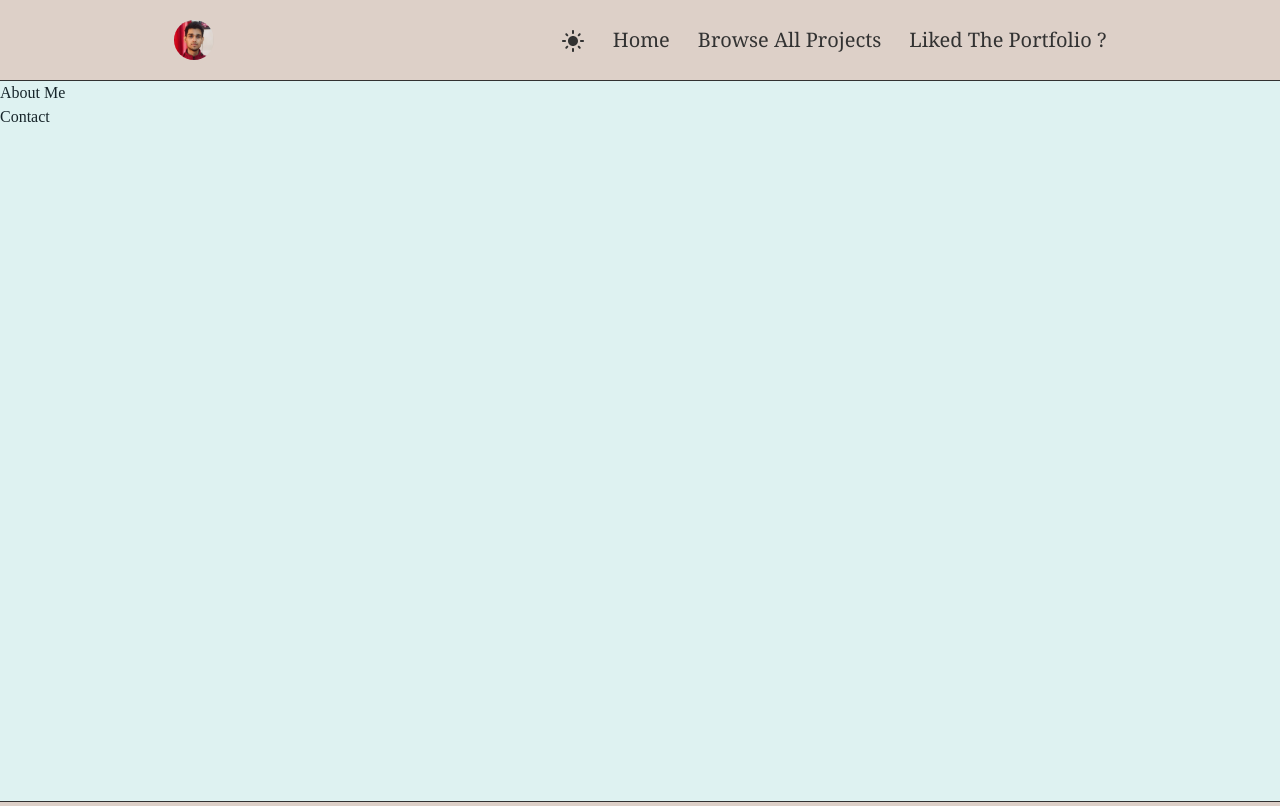
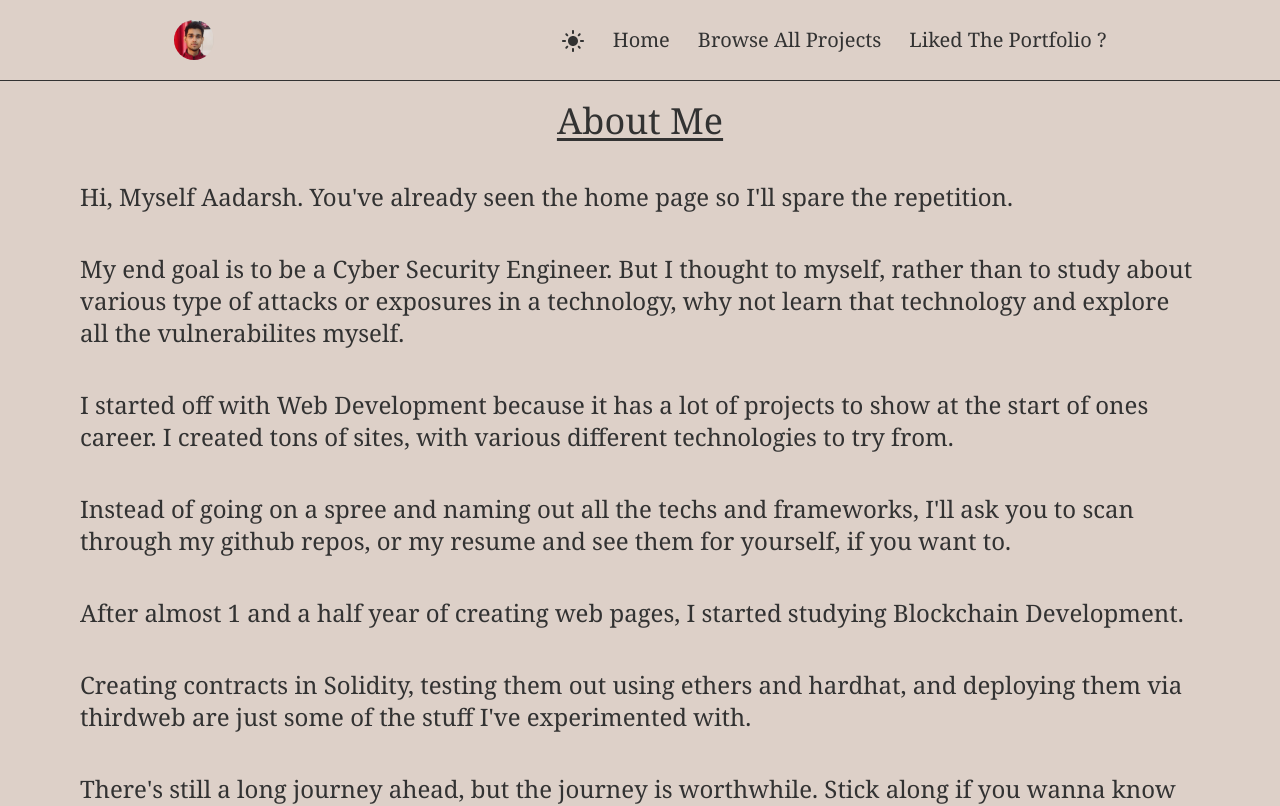
Before and after one commit to renji18/Portfolio-v1, a React (Create React App) app: page /extras in a window 1280 px wide. Shown: the top 806 px of the page. Built offline with nearby package versions, Linux system fonts and the light colour scheme.

Commit message:
about me done

```diff
--- a/src/pages/Extras.js
+++ b/src/pages/Extras.js
@@ -1,12 +1,26 @@
-import React from 'react'
+import React from "react";
 
 const Extras = () => {
+  const bullshit = [
+    "Hi, Myself Aadarsh. You've already seen the home page so I'll spare the repetition.",
+    "My end goal is to be a Cyber Security Engineer. But I thought to myself, rather than to study about various type of attacks or exposures in a technology, why not learn that technology and explore all the vulnerabilites myself.",
+    "I started off with Web Development because it has a lot of projects to show at the start of ones career. I created tons of sites, with various different technologies to try from.",
+    "Instead of going on a spree and naming out all the techs and frameworks, I'll ask you to scan through my github repos, or my resume and see them for yourself, if you want to.",
+    "After almost 1 and a half year of creating web pages, I started studying Blockchain Development.",
+    "Creating contracts in Solidity, testing them out using ethers and hardhat, and deploying them via thirdweb are just some of the stuff I've experimented with.",
+    "There's still a long journey ahead, but the journey is worthwhile. Stick along if you wanna know what else I'll achieve in the near future.",
+  ];
   return (
-    <div className='bg-[#DEF2F1] h-[90vh] text-[#17252A]'>
-      <section>About Me</section>
-      <section>Contact</section>
+    <div className="bg-[#DDD0C8] py-5 px-10 sm:px-20 gap-10 flex lg:text-2xl text-xl leading-[40px] flex-col items-center dark:bg-[#041828] text-[#323232] dark:text-[#BFA181] font-serif">
+      <h1 className="text-4xl underline-offset-4 underline">About Me</h1>
+      <div className="flex border-b border-b-[#323232] pb-5 dark:border-b-[#178582] lg:gap-10 flex-col gap-7">
+        {bullshit.map((item, index) => (
+          <p key={index}>{item}</p>
+        ))}
+      </div>
+      <h1 className="text-3xl underline-offset-4 underline">Contact</h1>
     </div>
-  )
-}
+  );
+};
 
-export default Extras
+export default Extras;
```
